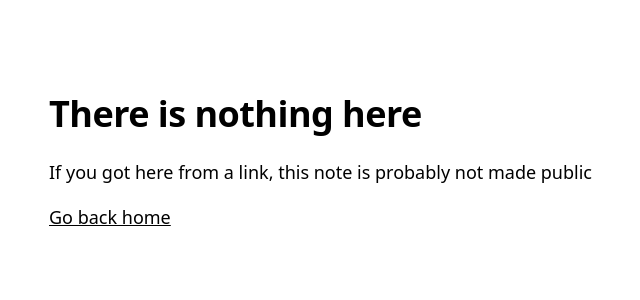
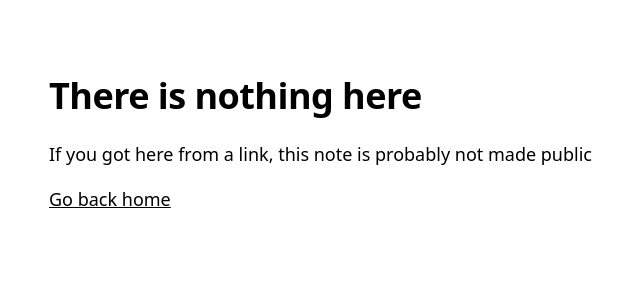
Before and after one commit to grg3wong/mathe, a Node project: template src/site/404.njk in a window 1280 px wide. Shown: the top 300 px of the page, without its empty margins (279-919 px from the left). Run offline with Node 20 templates, Linux system fonts and the light colour scheme; the template is opened without the code that fills it: most values are stand-ins (such as "Sample title", 1, 10 or a date in 2020); style sheets or scripts are compiled from the project's sources.

Commit message:
Update custom-style.scss

```diff
--- a/src/site/styles/custom-style.scss
+++ b/src/site/styles/custom-style.scss
@@ -39,12 +39,12 @@ img { float: none !important; display: block; width: auto !important; max-width:
     margin-left: calc(260px + 2em) !important;
     margin-right: calc(300px + 2em) !important;
     max-width: none !important;
-    padding-top: 2em !important;
+    padding-top: 1em !important;
     margin-top: 0 !important;
   }
 
   .sidebar {
     right: 2em !important;
-    top: 2em !important;
+    top: 1em !important;
   }
 }
```
